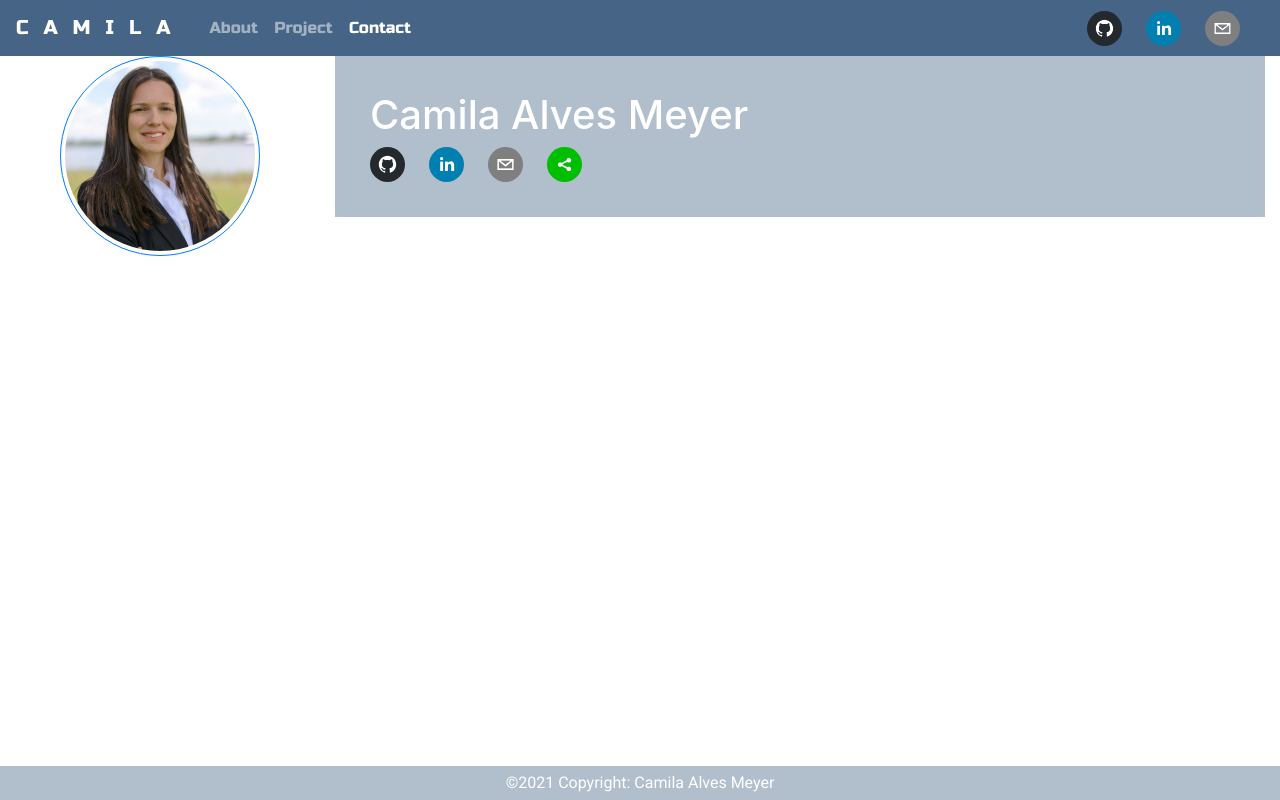
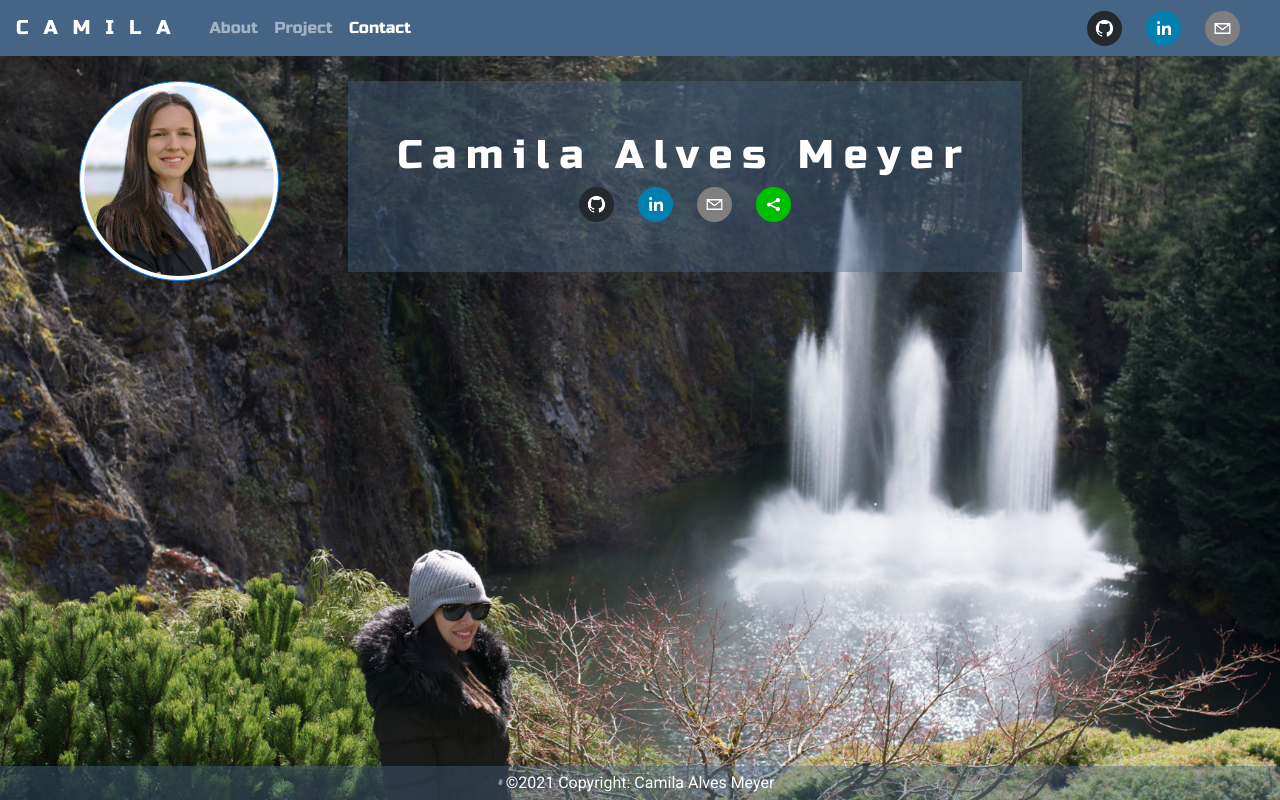
Before and after one commit to Mimila-85/-Mimila-85.github.io, a React (Create React App) app: page /contact in a window 1280 px wide. Built offline with nearby package versions, Linux system fonts and the light colour scheme.

Commit message:
Created style to the current pages

```diff
--- a/src/App.css
+++ b/src/App.css
@@ -1,5 +1,4 @@
-@import url('https://fonts.googleapis.com/css2?family=Roboto&family=Russo+One&display=swap');
-
+@import url("https://fonts.googleapis.com/css2?family=Roboto&family=Russo+One&display=swap");
 
 html,
 body,
@@ -12,11 +11,11 @@ div[data-reactroot] {
 }
 
 .homeBackground {
-    background-color: #212A50;
+  background-color: #212a50;
   position: relative;
   background-position: center;
-    width: 100%;
-    height: 100%;
+  width: 100vw;
+  height: calc(100vh - 56px);
   object-fit: cover;
 }
 
@@ -25,6 +24,8 @@ div[data-reactroot] {
   position: absolute;
   top: 50%;
   left: 50%;
+  width: 50vw;
+  height: 50vh;
 }
 
 .iconSkills {
@@ -34,37 +35,41 @@ div[data-reactroot] {
 }
 
 .aboutMe {
-  padding: 50px;
-  font-family: 'Roboto', sans-serif;
-}
-
-.aboutMe h3 {
+  padding: 25px;
   color: white;
-  font-family: 'Russo One', sans-serif;
+  font-family: "Russo One", sans-serif;
 }
 
 /* Place a background picture to the about me page  */
 .aboutMeBackground {
-  background-image: url(./images/DSC4576.jpg);
-  background-position: center;
+  background-image: url("./images/DSC3399.jpg");
+  background-position: center center;
+  background-size: cover;
   background-repeat: no-repeat;
-  background-size: cover;
-  position: relative;
-  width: 100%;
-  height: 100%;
+  overflow-y: scroll;
+  height: calc(100vh - 56px);
+  /* Hide scrollbar for IE, Edge and Firefox */
+  -ms-overflow-style: none; /* IE and Edge */
+  scrollbar-width: none; /* Firefox */
+}
+
+/* Hide scrollbar for Chrome, Safari and Opera */
+.aboutMeBackground::-webkit-scrollbar {
+  display: none;
 }
 
 /* Change properties for the div tag with this class */
-.pContacMe {
+.pAboutMe {
+  font-family: "Roboto", sans-serif;
   color: white;
-  background-color:#4664866b;
+  background-color: #4664866b;
   position: relative;
   text-align: justify;
   padding: 35px;
 }
 
 /* Center the thumbnail image to the column, more noticeable in small screens */
-.img-thumbnail{
+.img-thumbnail {
   display: block;
   margin-left: auto;
   margin-right: auto;
@@ -72,3 +77,72 @@ div[data-reactroot] {
   height: 200px;
   width: 200px;
 }
+
+/* Centralize the button */
+.divBtn {
+  display: flex;
+  justify-content: center;
+  align-items: center;
+}
+
+/* Add the properties to the image credit text  */
+#imageCredit {
+  font-family: "Didact Gothic", sans-serif;
+  font-weight: bolder;
+  color: white;
+}
+
+.portfolio {
+  padding: 25px;
+}
+
+/* Place a background picture to the portfolio page  */
+.portfolioBackground {
+  background-image: url("./images/markus-spiske-Fa0pTKuoDVY-unsplash.jpg");
+  background-position: center;
+  background-repeat: no-repeat;
+  background-size: cover;
+  position: relative;
+  overflow-y: scroll;
+  width: 100vw;
+  height: calc(100vh - 56px);
+}
+/* Add the properties to the image credit text  */
+#imageCredit {
+  font-family: "Didact Gothic", sans-serif;
+  color: rgba(255, 255, 255, 0.507);
+  position: fixed;
+  bottom: 30px;
+}
+
+/* Place a background picture to the about me page  */
+.contactMeBackground {
+  background-image: url("./images/DSC4576.jpg");
+  background-position: center center;
+  background-size: cover;
+  background-repeat: no-repeat;
+  overflow-y: scroll;
+  height: calc(100vh - 56px);
+  /* Hide scrollbar for IE, Edge and Firefox */
+  -ms-overflow-style: none; /* IE and Edge */
+  scrollbar-width: none; /* Firefox */
+}
+
+.contacMe {
+  padding: 25px;
+}
+/* Hide scrollbar for Chrome, Safari and Opera */
+.contactMeBackground::-webkit-scrollbar {
+  display: none;
+}
+
+/* Change properties for the div tag with this class */
+.pContacMe {
+  font-family: "Russo One", sans-serif;
+  letter-spacing: 10px;
+  color: white;
+  background-color: #4664866b;
+  position: absolute;
+  text-align: center;
+  padding: 50px;
+}
```
Lines whose indentation alone changed are shown as unchanged.
